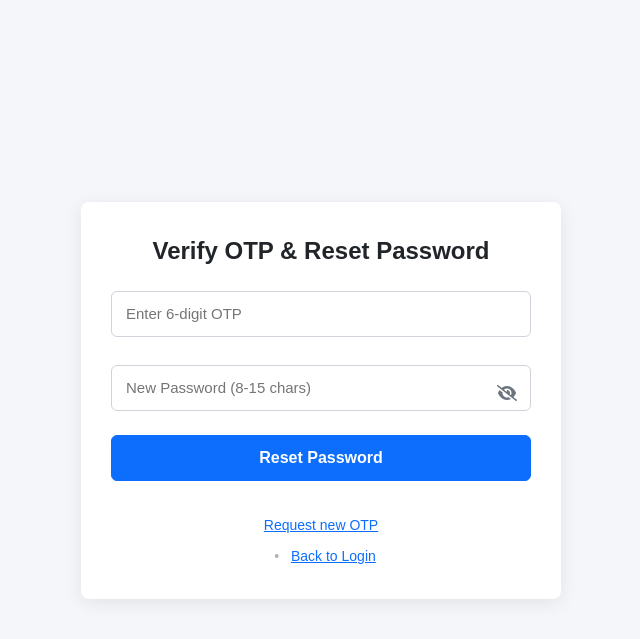
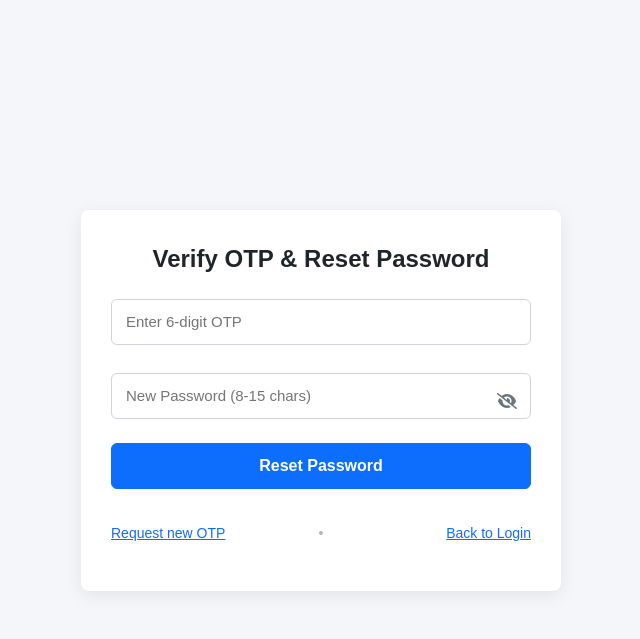
Before and after one commit to Adiveppa-git/online-exam-system, a PHP site: page /auth/verify_reset_otp.php in a window 1280 px wide. Shown: the top 639 px of the page, without its empty margins (319-959 px from the left). Run offline with PHP 8.4, Linux system fonts and the light colour scheme; a user stored in the database is signed in; some libraries are stand-ins or nearby versions.

Commit message:
fix(auth): improve OTP verification and footer layout

```diff
--- a/auth/verify_reset_otp.php
+++ b/auth/verify_reset_otp.php
@@ -339,12 +339,45 @@ if (isset($_POST['verify'])) {
     box-shadow: 0 0 0 0.2rem rgba(13, 110, 253, 0.35);
 }
 
-/* Consistent navigation links */
+/* Consistent navigation links: single horizontal line with left, center, right alignment */
 .auth-nav-links {
-    text-align: center;
+    display: flex;
+    justify-content: space-between;
+    align-items: center;
+    width: 100%;
     margin-top: 22px;
     font-size: 14px;
     color: #6c757d;
+    box-sizing: border-box;
+    white-space: nowrap;
+}
+
+.auth-nav-links .nav-left {
+    flex: 1 1 0%;
+    display: flex;
+    align-items: center;
+    justify-content: flex-start;
+    margin: 0;
+    padding: 0;
+}
+
+.auth-nav-links .divider {
+    flex: 0 0 auto;
+    text-align: center;
+    padding: 0 8px;
+    color: #adb5bd;
+    font-size: 14px;
+    line-height: 1;
+    user-select: none;
+}
+
+.auth-nav-links .nav-right {
+    flex: 1 1 0%;
+    display: flex;
+    align-items: center;
+    justify-content: flex-end;
+    margin: 0;
+    padding: 0;
 }
 
 .auth-nav-links a,
@@ -357,8 +390,10 @@ if (isset($_POST['verify'])) {
     background: none;
     border: none;
     padding: 0;
+    margin: 0;
     cursor: pointer;
-    display: inline;
+    display: inline-flex;
+    align-items: center;
     transition: color 0.15s ease;
 }
 
@@ -371,11 +406,21 @@ if (isset($_POST['verify'])) {
 .auth-nav-links .link-button:focus {
     outline: 2px solid rgba(13, 110, 253, 0.4);
     outline-offset: 2px;
+    border-radius: 2px;
 }
 
-.auth-nav-links .divider {
-    margin: 0 8px;
-    color: #adb5bd;
+@media (max-width: 360px) {
+    .auth-nav-links {
+        font-size: 13px;
+    }
+    .auth-nav-links a,
+    .auth-nav-links .link-button,
+    .auth-nav-links .divider {
+        font-size: 13px;
+    }
+    .auth-nav-links .divider {
+        padding: 0 4px;
+    }
 }
 
 /* Mobile responsiveness */
@@ -453,12 +498,14 @@ if (isset($_POST['verify'])) {
 </form>
 
 <div class="auth-nav-links">
-    <form method="post" style="display:inline;margin:0;padding:0;">
+    <form method="post" class="nav-left">
         <input type="hidden" name="csrf_token" value="<?= htmlspecialchars($_SESSION['csrf_token'] ?? '') ?>">
         <button type="submit" name="resend_otp" class="link-button" id="btnResendOtp">Request new OTP</button>
     </form>
     <span class="divider">&bull;</span>
-    <a href="login.php" class="nav-link">Back to Login</a>
+    <div class="nav-right">
+        <a href="login.php" class="nav-link">Back to Login</a>
+    </div>
 </div>
 
 </div>
```
Also changed, not shown: tests/test_student_admin_otp_delivery.php (+11 -3 lines).
